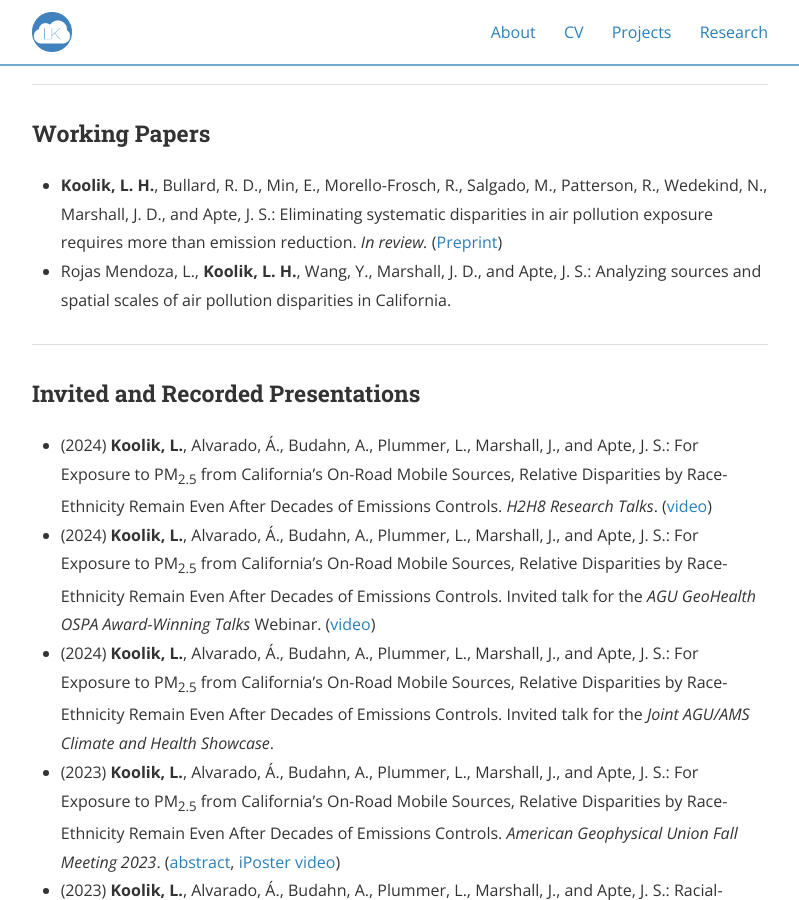
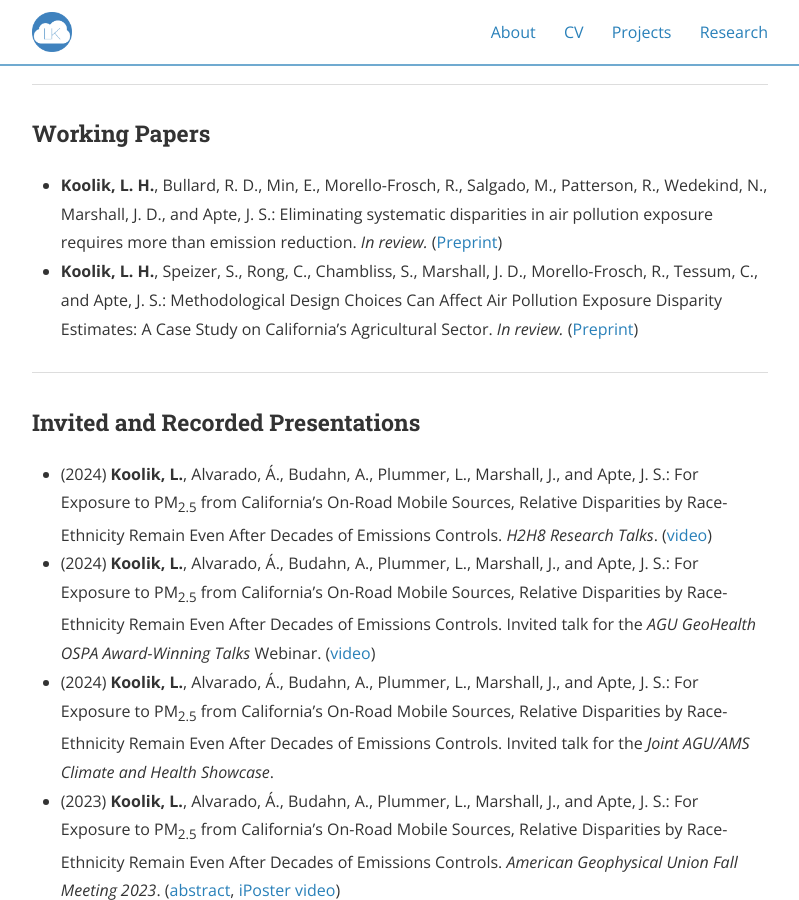
Before and after one commit to lkoolik/lkoolik.github.io, a Jekyll site: the page built from research.md, in a window 1280 px wide and 900 px high, scrolled down 627 px. Shown: the whole window, without its empty margins (240-1039 px from the left). Built offline with Jekyll 4.4.1, drawn with Linux system fonts in a browser that asks for light colours; nearby versions of some CDN libraries.

Commit message:
Update research.md

```diff
--- a/research.md
+++ b/research.md
@@ -21,7 +21,7 @@ nav_order: 3
 <h3>Working Papers</h3>
 <ul>
   <li><b>Koolik, L. H.</b>, Bullard, R. D., Min, E., Morello-Frosch, R., Salgado, M., Patterson, R., Wedekind, N., Marshall, J. D., and Apte, J. S.: Eliminating systematic disparities in air pollution exposure requires more than emission reduction. <i>In review.</i> (<a href="https://doi.org/10.26434/chemrxiv-2025-793ps">Preprint</a>) </li>
-  <li>Rojas Mendoza, L., <b>Koolik, L. H.</b>, Wang, Y., Marshall, J. D., and Apte, J. S.: Analyzing sources and spatial scales of air pollution disparities in California.</li>
+  <li><b>Koolik, L. H.</b>, Speizer, S., Rong, C., Chambliss, S., Marshall, J. D., Morello-Frosch, R., Tessum, C., and Apte, J. S.: Methodological Design Choices Can Affect Air Pollution Exposure Disparity Estimates: A Case Study on California’s Agricultural Sector. <i>In review.</i> (<a href="https://doi.org/10.26434/chemrxiv-2025-jcdnz">Preprint</a>) </li>
 </ul>
 
 <hr>
```
